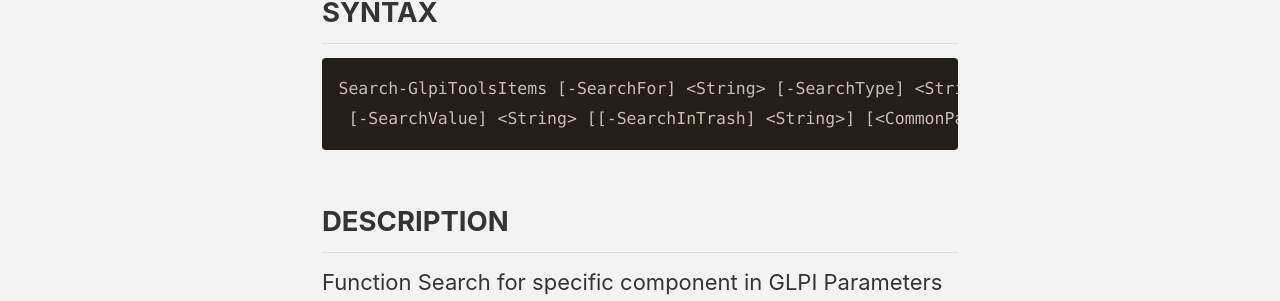
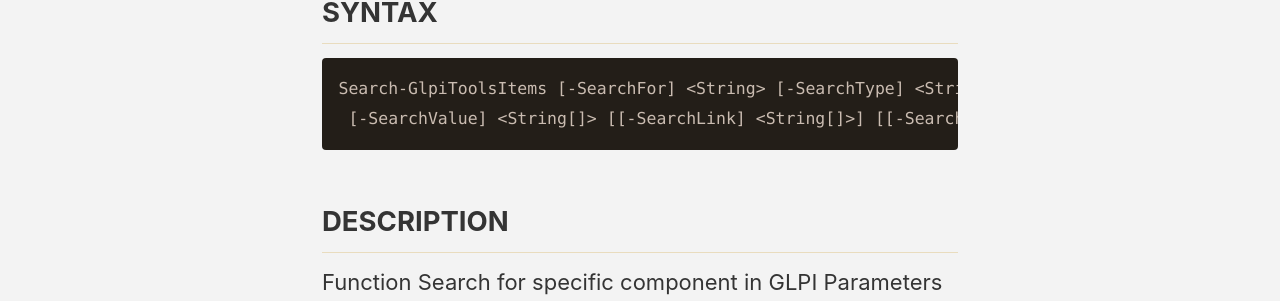
Before and after one commit to wpietrzakpl/wpietrzak.pl, a Jekyll site: the page built from _glpi/Search-GlpiToolsItems.md, in a window 1280 px wide and 900 px high. Shown: the part 371-672 px from the top of the window. Built offline with Jekyll 4.4.1, drawn with Linux system fonts in a browser that asks for light colours; cached includes are drawn as plain includes; nearby versions of some CDN libraries; some of the changed text lies outside the part shown.

Commit message:
new search markdown

````diff
--- a/_glpi/Search-GlpiToolsItems.md
+++ b/_glpi/Search-GlpiToolsItems.md
@@ -8,8 +8,8 @@ Function is using GLPI Search Engine to get informations.
 ## SYNTAX
 
 ```
-Search-GlpiToolsItems [-SearchFor] <String> [-SearchType] <String> [[-SearchField] <String>]
- [-SearchValue] <String> [[-SearchInTrash] <String>] [<CommonParameters>]
+Search-GlpiToolsItems [-SearchFor] <String> [-SearchType] <String[]> [[-SearchField] <String[]>]
+ [-SearchValue] <String[]> [[-SearchLink] <String[]>] [[-SearchInTrash] <String>] [<CommonParameters>]
 ```
 
 ## DESCRIPTION
@@ -68,7 +68,7 @@ You can use this function with -SearchType parameter.
 Using TAB button you can choose desired option.
 
 ```yaml
-Type: String
+Type: String[]
 Parameter Sets: (All)
 Aliases:
 
@@ -85,7 +85,7 @@ This is an optional parameter, default value is 1 which is called Name in GLPI.
 This parameter can take pipeline input, even from Get-GlpiToolsListSearchOptions cmdlet.
 
 ```yaml
-Type: String
+Type: String[]
 Parameter Sets: (All)
 Aliases:
 
@@ -102,7 +102,7 @@ This parameter can take pipeline input.
 Provide value to the function, which is used to search for.
 
 ```yaml
-Type: String
+Type: String[]
 Parameter Sets: (All)
 Aliases:
 
@@ -113,7 +113,23 @@ Accept pipeline input: True (ByValue)
 Accept wildcard characters: False
 ```
 
+### -SearchLink
+{{ Fill SearchLink Description }}
+
+```yaml
+Type: String[]
+Parameter Sets: (All)
+Aliases:
+
+Required: False
+Position: 5
+Default value: AND
+Accept pipeline input: True (ByValue)
+Accept wildcard characters: False
+```
+
 ### -SearchInTrash
+{{ Fill SearchInTrash Description }}
 
 ```yaml
 Type: String
````
Also changed, not shown: other parts of _glpi/Search-GlpiToolsItems.md (+1 -1 lines).
